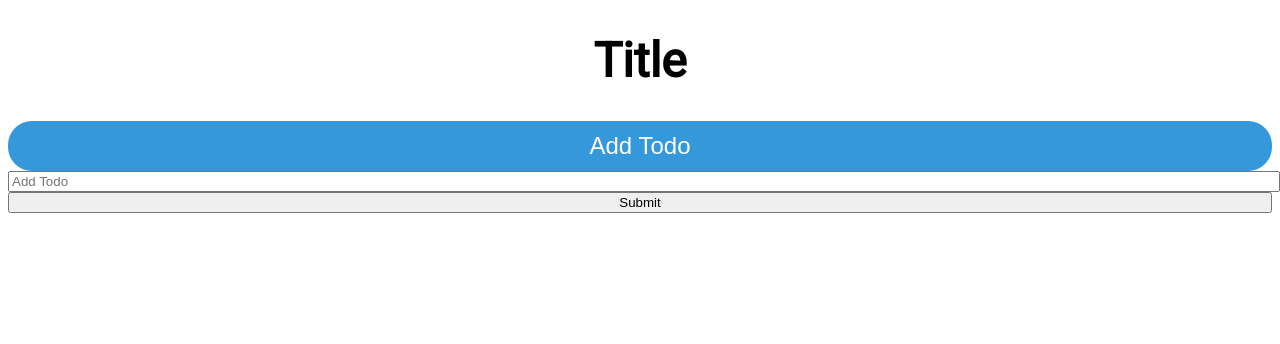
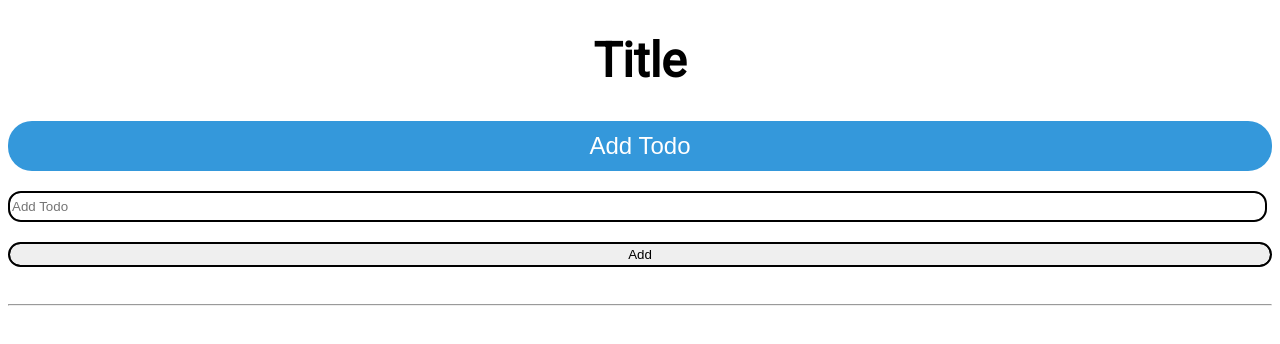
Before and after one commit to LukeJordanDavies/To-DoApp, a React (Create React App) app: page / in a window 1280 px wide. Both pictures are taken after a click on the button "Add Todo". Shown: the top 344 px of the page. Built offline with nearby package versions, Linux system fonts and the light colour scheme.

Commit message:
Add input styling

```diff
--- a/src/App.js
+++ b/src/App.js
@@ -4,14 +4,21 @@ import AddTodo from "./components/addTodo";
 import TodoList from "./components/todoList";
 
 function App() {
-  const [todos, setTodos] = useState([])
+  const [todos, setTodos] = useState([
+    {
+      todoTitle: '',
+      completed: false
+    }
+  ])
 
   return (
     <>
     <header>
       <TitleBanner />
       <AddTodo todos={todos} setTodos={setTodos}/>
+      <hr/>
     </header>
+
     <main>
       <TodoList todos={todos}/>
     </main>
--- a/src/components/popoutForm.js
+++ b/src/components/popoutForm.js
@@ -17,18 +17,19 @@ const PopoutForm = ({ onClose, todos, setTodos }) => {
 
 
   return (
-    <div className='input-section'>
+      <div className='form-section'>
         <form onSubmit={handleSubmit}>
             <input
               type='text'
               name='todoTitle'
               value={todos.todoTitle}
               placeholder='Add Todo'
+              className='input-text-box'
               onChange={(e) => setTitle(e.target.value)}
             />
-            <input type="submit" value="Submit"/>
+            <input type="submit" value="Add" className='submit-todo-btn'/>
         </form>
-    </div>
+      </div>
   )
 }
 
--- a/src/components/todoBox.js
+++ b/src/components/todoBox.js
@@ -3,6 +3,8 @@ import { RiCheckboxBlankCircleLine, RiCheckboxCircleLine } from "react-icons/ri"
 import { TiDeleteOutline, TiDelete } from "react-icons/ti";
 
 const TodoBox = ({ todoTitle }) => {
+  if (todoTitle) {
+
     return (
       <div className='todo-body'>
         <div className='checkbox-container'>
@@ -17,5 +19,6 @@ const TodoBox = ({ todoTitle }) => {
       </div>
     )
   }
+}
 
 export default TodoBox
--- a/src/index.css
+++ b/src/index.css
@@ -23,6 +23,11 @@
   border: none;
   border-radius: 24px;
   font-size: 1.5rem;
+}
+
+hr {
+  background-color: lightgray;
+  border-radius: 24px;
 }
 
 .todo-body {
@@ -61,13 +66,23 @@
   color: black;
 }
 
-/* .input-section {
-  display: inline-flex;
-  justify-content: space-between;
+.form-section {
   width: 100%;
-  height: 50px;
-} */
+  height: 125px;
+}
 
-input {
+.input-text-box {
+  width: 99%;
+  height: 25px;
+  margin-top: 20px;
+  border-radius: 12px;
+  outline: 1px auto;
+}
+
+.submit-todo-btn {
   width: 100%;
+  height: 25px;
+  margin-top: 20px;
+  border-radius: 12px;
+  outline: 1px auto;
 }
```
Lines whose indentation alone changed are shown as unchanged.
